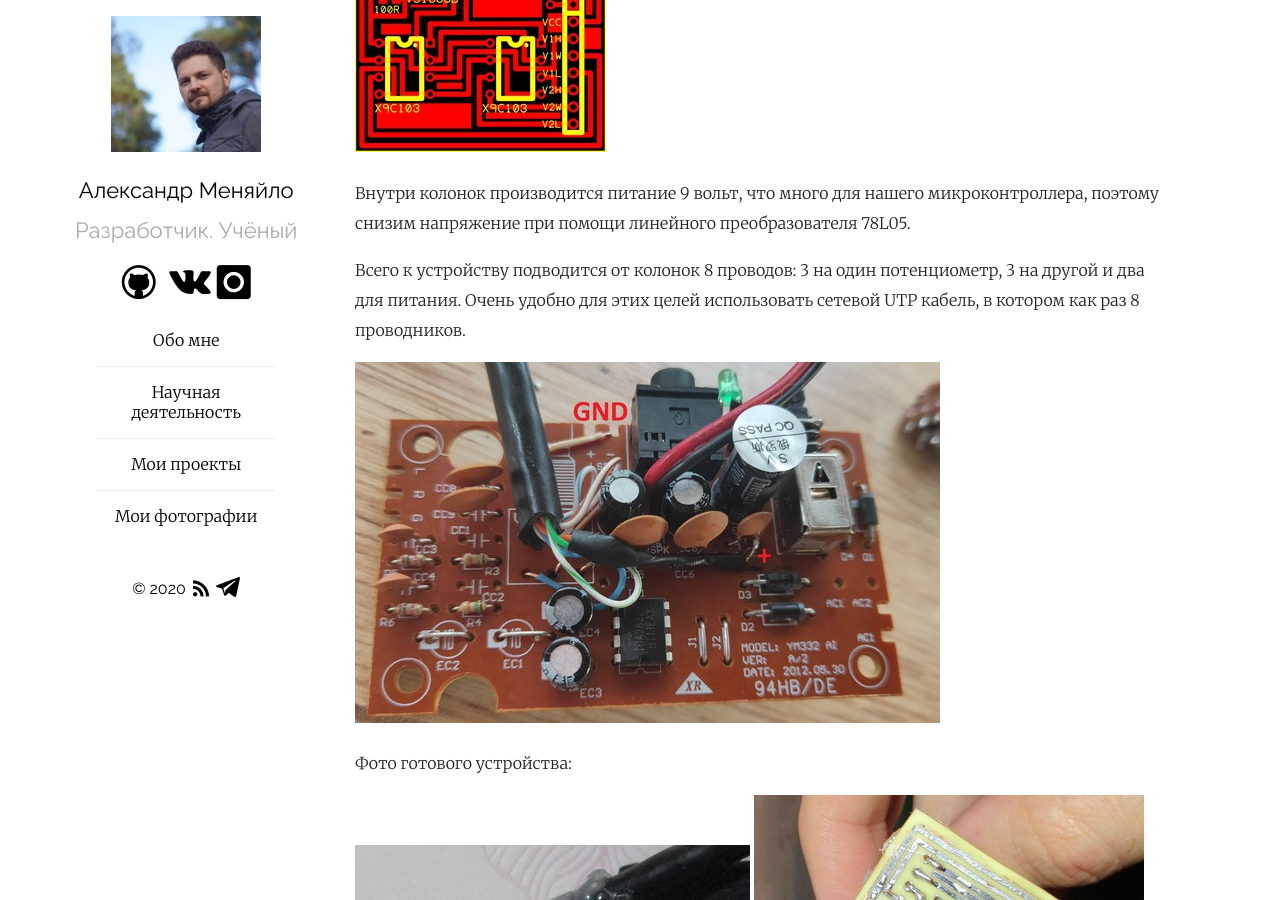
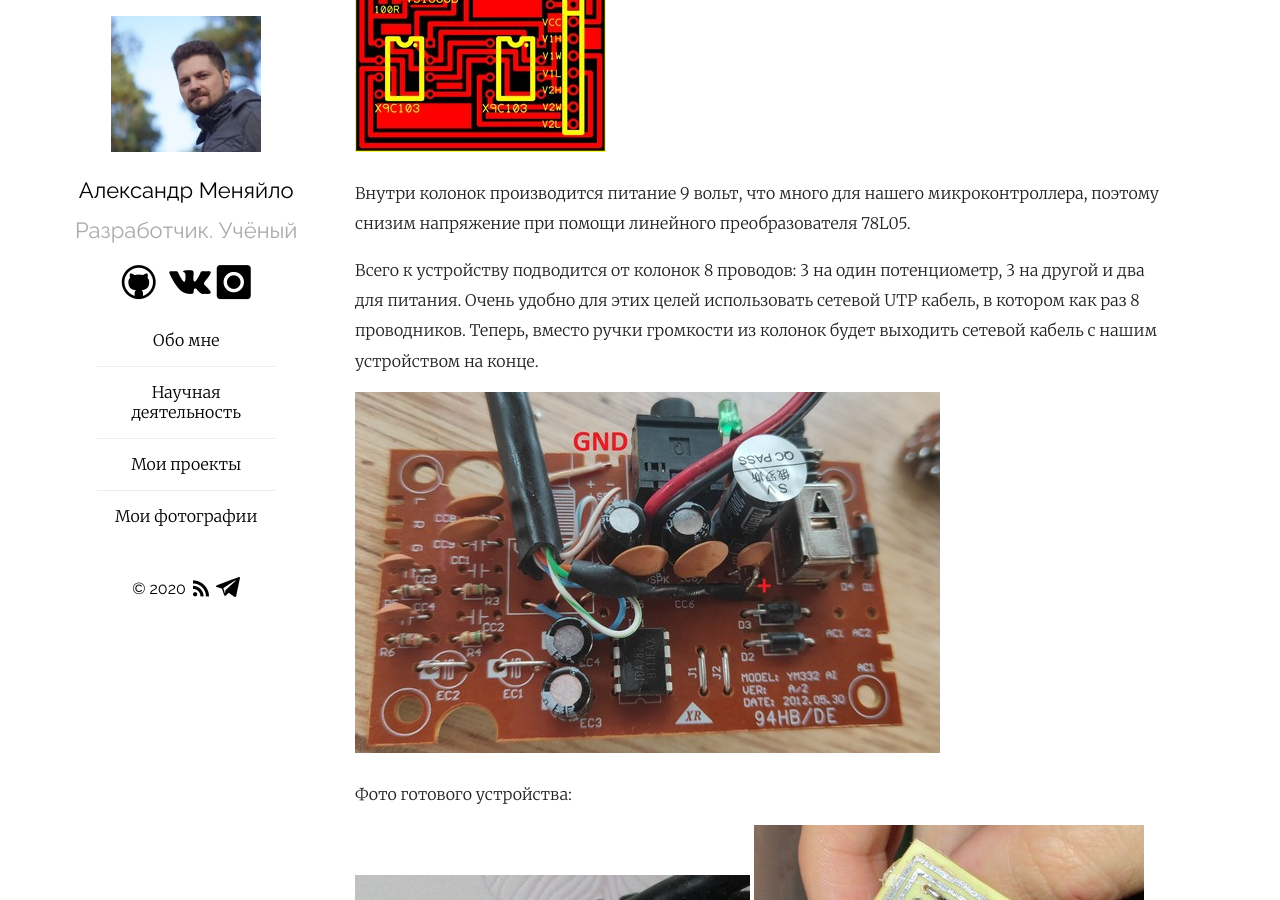
Before and after one commit to Mendeo/mendeo.github.io, a Jekyll site: the page built from _posts/2020-10-20-ip-tv-volume-control.md, in a window 1280 px wide and 900 px high, scrolled down 7405 px. Built offline with Jekyll 4.4.1, drawn with Linux system fonts in a browser that asks for light colours; comment, search, counter and statistics services are not loaded.

Commit message:
Кое-что добавил в статью.

```diff
--- a/_posts/2020-10-20-ip-tv-volume-control.md
+++ b/_posts/2020-10-20-ip-tv-volume-control.md
@@ -2,7 +2,7 @@
 layout: post
 title: Дистанционное управление громкостью IP TV приставки при помощи Atiny13A
 date: 2020-10-20 22:44:00 +03
-modified: 2020-10-21 09:27:00 +03
+modified: 2020-10-21 09:33:00 +03
 categories: Atiny13A
 tags: [Atiny13A, C++, Ростелеком, IP TV, Громкость]
 excerpt_separator: <a name="cut"></a>
@@ -223,7 +223,7 @@ uint8_t incrementCounter() //Если паттерн получен полнос
 
 Внутри колонок производится питание 9 вольт, что много для нашего микроконтроллера, поэтому снизим напряжение при помощи линейного преобразователя 78L05.
 
-Всего к устройству подводится от колонок 8 проводов: 3 на один потенциометр, 3 на другой и два для питания. Очень удобно для этих целей использовать сетевой UTP кабель, в котором как раз 8 проводников.
+Всего к устройству подводится от колонок 8 проводов: 3 на один потенциометр, 3 на другой и два для питания. Очень удобно для этих целей использовать сетевой UTP кабель, в котором как раз 8 проводников. Теперь, вместо ручки громкости из колонок будет выходить сетевой кабель с нашим устройством на конце.
 
 <img alt="Плата колонки" src-big="/assets/posts/ip-tv-volume-control/big/speaker.jpg" src="/assets/posts/ip-tv-volume-control/small/speaker.jpg">
 
```
